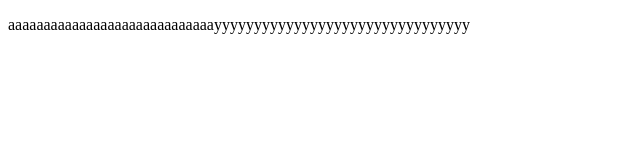
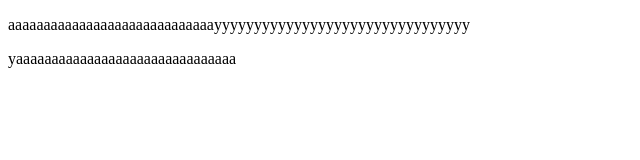
Before and after one commit to seko-tokka/test, a plain HTML site: page index.html in a window 1280 px wide. Shown: the whole page, without its empty margins (0-640 px from the left). Drawn offline with Linux system fonts and the light colour scheme.

Commit message:
初回コミット

```diff
--- a/index.html
+++ b/index.html
@@ -8,5 +8,6 @@
 </head>
 <body>
     <p>aaaaaaaaaaaaaaaaaaaaaaaaaaaaayyyyyyyyyyyyyyyyyyyyyyyyyyyyyyyy</p>
+    <p>yaaaaaaaaaaaaaaaaaaaaaaaaaaaaaaa</p>
 </body>
 </html>
```
